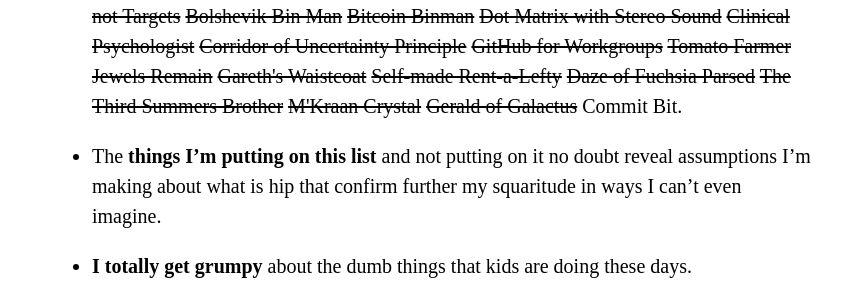
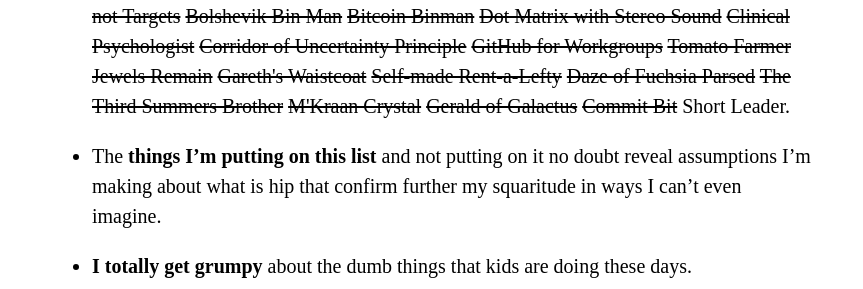
Before and after one commit to paulfitz/paulfitz.github.io, a Jekyll site: the page built from index.html, in a window 1280 px wide and 900 px high, scrolled down 20706 px. Shown: the part 165-454 px from the top of the window, without its empty margins (208-1071 px from the left). Built offline with Jekyll 4.4.1, drawn with Linux system fonts in a browser that asks for light colours; nearby versions of some CDN libraries.

Commit message:
more pike

```diff
--- a/_data/pikes.json
+++ b/_data/pikes.json
@@ -161,5 +161,6 @@
   "The Third Summers Brother",
   "M&#39;Kraan Crystal",
   "Gerald of Galactus",
-  "Commit Bit"
+  "Commit Bit",
+  "Short Leader"
 ]
```
